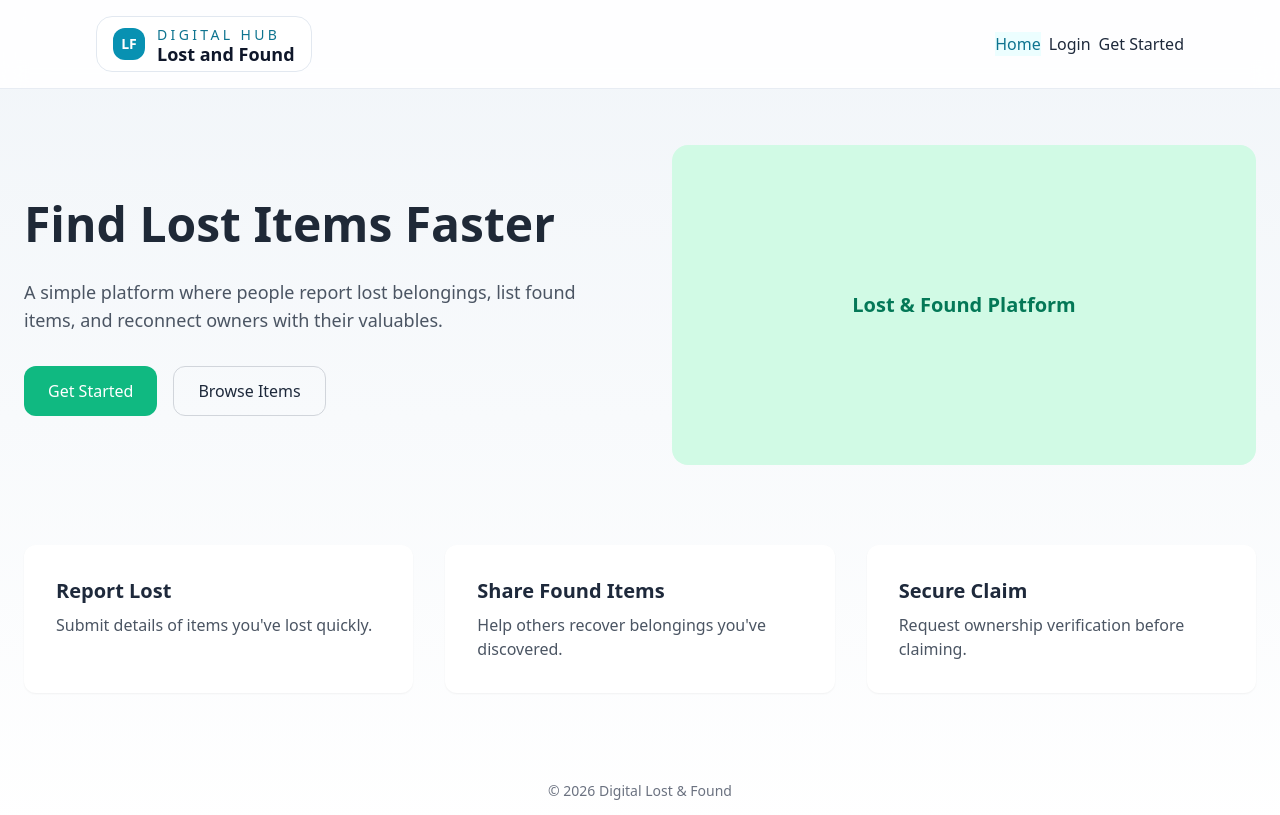
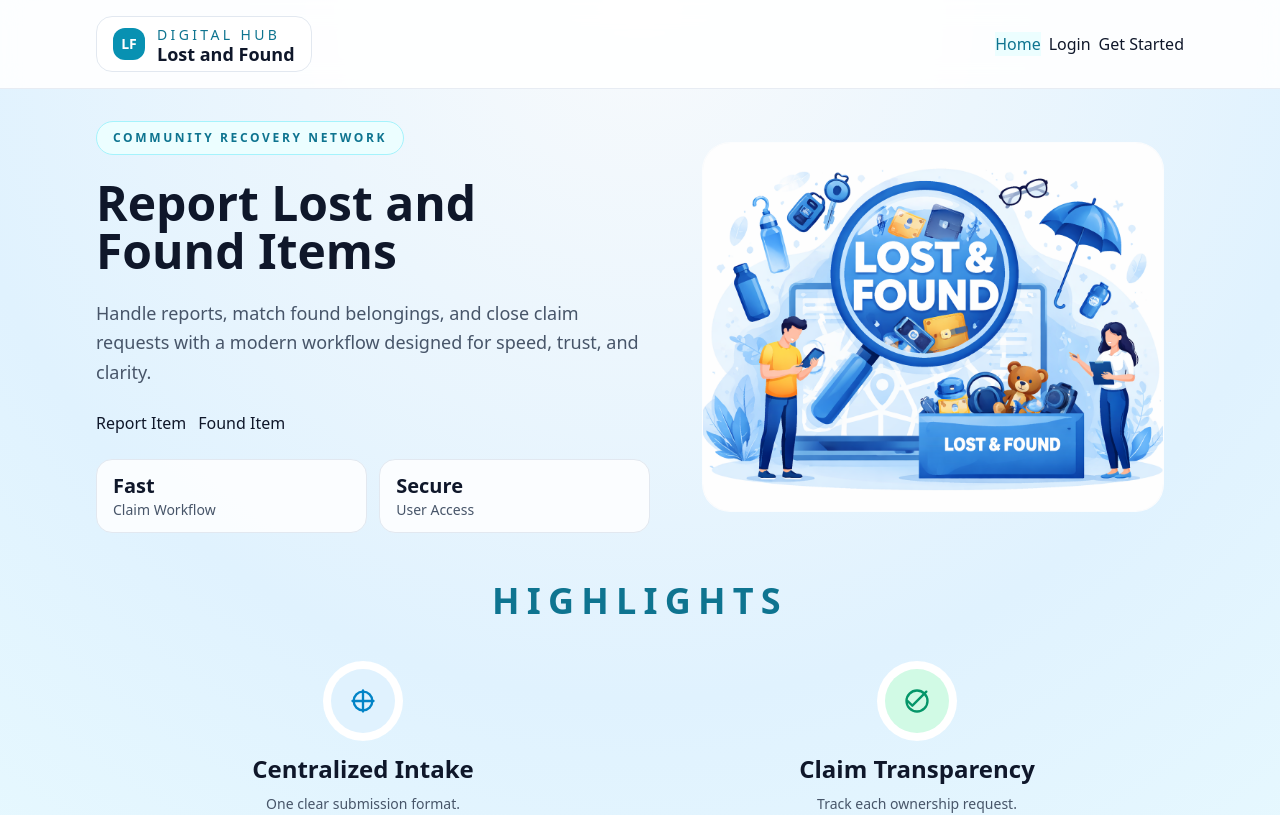
Before and after one commit to an2sh4a/FoundIt, a React (Vite) app in the folder frontend/: page / in a window 1280 px wide. Shown: the top 815 px of the page. Built offline with nearby package versions, Linux system fonts and the light colour scheme.

Commit message:
Integrated authentication system and ActionChooser component

```diff
--- a/frontend/src/App.jsx
+++ b/frontend/src/App.jsx
@@ -1,42 +1,140 @@
 import { useState } from "react"
+
 import Navbar from "./components/Navbar"
-import Landing from "./components/Landing"
+import Home from "./components/Home"
 import Dashboard from "./components/Dashboard"
+import ReportLost from "./components/ReportLost"
+import ReportFound from "./components/ReportFound"
 import BrowseItems from "./components/BrowseItems"
 import Login from "./components/Login"
-import Signup from "./components/Signup"
-import ReportLost from "./components/ReportLost"
-import ReportFound from "./components/ReportFound"
+import ActionChooser from "./components/ActionChooser"
 
-export default function App(){
+const AUTH_STORAGE_KEY = "lf_auth_user"
 
-  const [page,setPage] = useState("landing")
+// Protected pages (require login)
+const protectedPages = new Set(["actions", "dashboard", "lost", "found", "browse"])
 
-  let view
+function getStoredUser() {
+  if (typeof window === "undefined") return ""
+  return window.localStorage.getItem(AUTH_STORAGE_KEY) || ""
+}
 
-  if(page==="landing") view=<Landing setPage={setPage}/>
-  if(page==="dashboard") view=<Dashboard setPage={setPage}/>
-  if(page==="browse") view=<BrowseItems/>
-  if(page==="login") view=<Login setPage={setPage}/>
-  if(page==="signup") view=<Signup/>
-  if(page==="lost") view=<ReportLost/>
-  if(page==="found") view=<ReportFound/>
+export default function App() {
 
-  return(
+  const [page, setPage] = useState("home")
+  const [pendingPage, setPendingPage] = useState(null)
+  const [currentUser, setCurrentUser] = useState(getStoredUser)
 
-    <div className="min-h-screen bg-gradient-to-b from-slate-100 to-white">
+  // Navigation handler (handles protected pages)
+  const navigateTo = (nextPage) => {
+    if (protectedPages.has(nextPage) && !currentUser) {
+      setPendingPage(nextPage)
+      setPage("login")
+      return
+    }
+    setPage(nextPage)
+  }
 
-      <Navbar setPage={setPage}/>
+  // After login/signup success
+  const handleAuthSuccess = (username) => {
+    const normalizedUsername = username.trim()
 
-      <main className="max-w-7xl mx-auto px-6 py-14">
-        {view}
+    setCurrentUser(normalizedUsername)
+
+    if (typeof window !== "undefined") {
+      window.localStorage.setItem(AUTH_STORAGE_KEY, normalizedUsername)
+    }
+
+    const destination = pendingPage || "actions"
+    setPendingPage(null)
+    setPage(destination)
+  }
+
+  // Logout
+  const logout = () => {
+    setCurrentUser("")
+    setPendingPage(null)
+
+    if (typeof window !== "undefined") {
+      window.localStorage.removeItem(AUTH_STORAGE_KEY)
+    }
+
+    setPage("home")
+  }
+
+  // Page rendering
+  const renderPage = () => {
+
+    switch (page) {
+
+      case "dashboard":
+        return <Dashboard />
+
+      case "actions":
+        return <ActionChooser setPage={navigateTo} currentUser={currentUser} />
+
+      case "lost":
+        return <ReportLost currentUser={currentUser} setPage={navigateTo} />
+
+      case "found":
+        return <ReportFound currentUser={currentUser} setPage={navigateTo} />
+
+      case "browse":
+        return <BrowseItems currentUser={currentUser} setPage={navigateTo} />
+
+      case "login":
+        return (
+          <Login
+            onAuthSuccess={handleAuthSuccess}
+            initialMode="login"   // your combined login/signup will work here
+            pendingPage={pendingPage}
+          />
+        )
+
+      default:
+        return <Home setPage={navigateTo} currentUser={currentUser} />
+    }
+  }
+
+  return (
+    <div className="relative isolate min-h-screen overflow-x-hidden bg-slate-50 text-slate-900">
+
+      {/* Background */}
+      <div className="pointer-events-none absolute inset-x-0 top-0 z-0 h-[460px] bg-[url('/city-map.svg')] bg-cover bg-center opacity-40" />
+      <div className="pointer-events-none absolute inset-0 z-0 bg-[radial-gradient(circle_at_top,_#f8fafc_0%,_#e0f2fe_35%,_#ecfeff_72%,_#f8fafc_100%)]" />
+
+      {/* Navbar */}
+      <Navbar
+        setPage={navigateTo}
+        currentUser={currentUser}
+        onLogout={logout}
+      />
+
+      {/* Main Content */}
+      <main className="relative z-10 mx-auto max-w-6xl px-4 pb-16 pt-8 sm:px-6 lg:px-8">
+        <div className="animate-fade-in">
+          {renderPage()}
+        </div>
       </main>
 
-      <footer className="text-center text-sm text-gray-500 py-8">
-        © 2026 Digital Lost & Found
+      {/* Footer */}
+      <footer className="relative z-10 border-t border-slate-200/80 bg-white/70 backdrop-blur-sm">
+        <div className="mx-auto flex max-w-6xl flex-col gap-3 px-4 py-6 text-sm text-slate-600 sm:px-6 lg:flex-row lg:items-center lg:justify-between lg:px-8">
+          <div>
+            <p className="font-display text-base font-semibold text-slate-900">
+              Digital Lost and Found
+            </p>
+            <p>Smart reporting and claim tracking.</p>
+          </div>
+
+          <div className="flex items-center gap-4 text-sm font-medium text-slate-500">
+            <span>Secure</span>
+            <span>Responsive</span>
+            <span>Reliable</span>
+          </div>
+        </div>
       </footer>
 
     </div>
-
   )
 }
```
